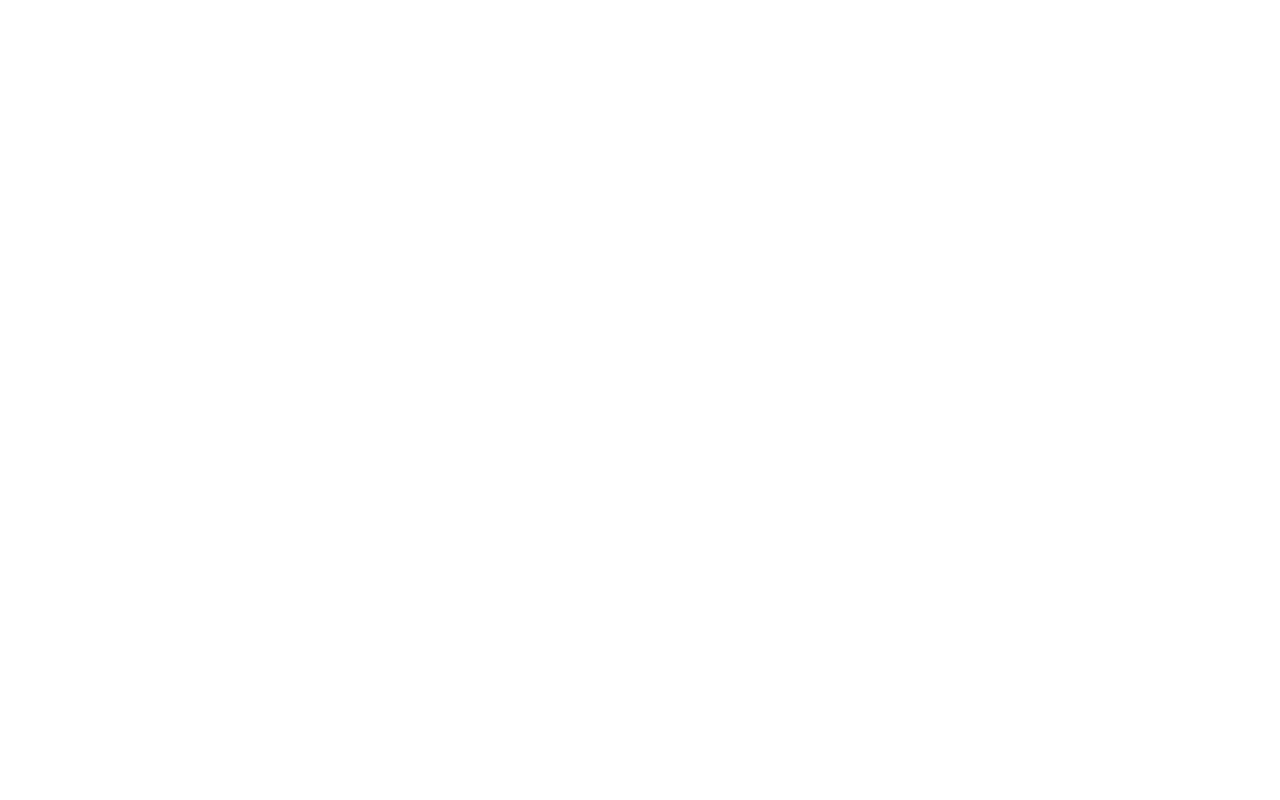
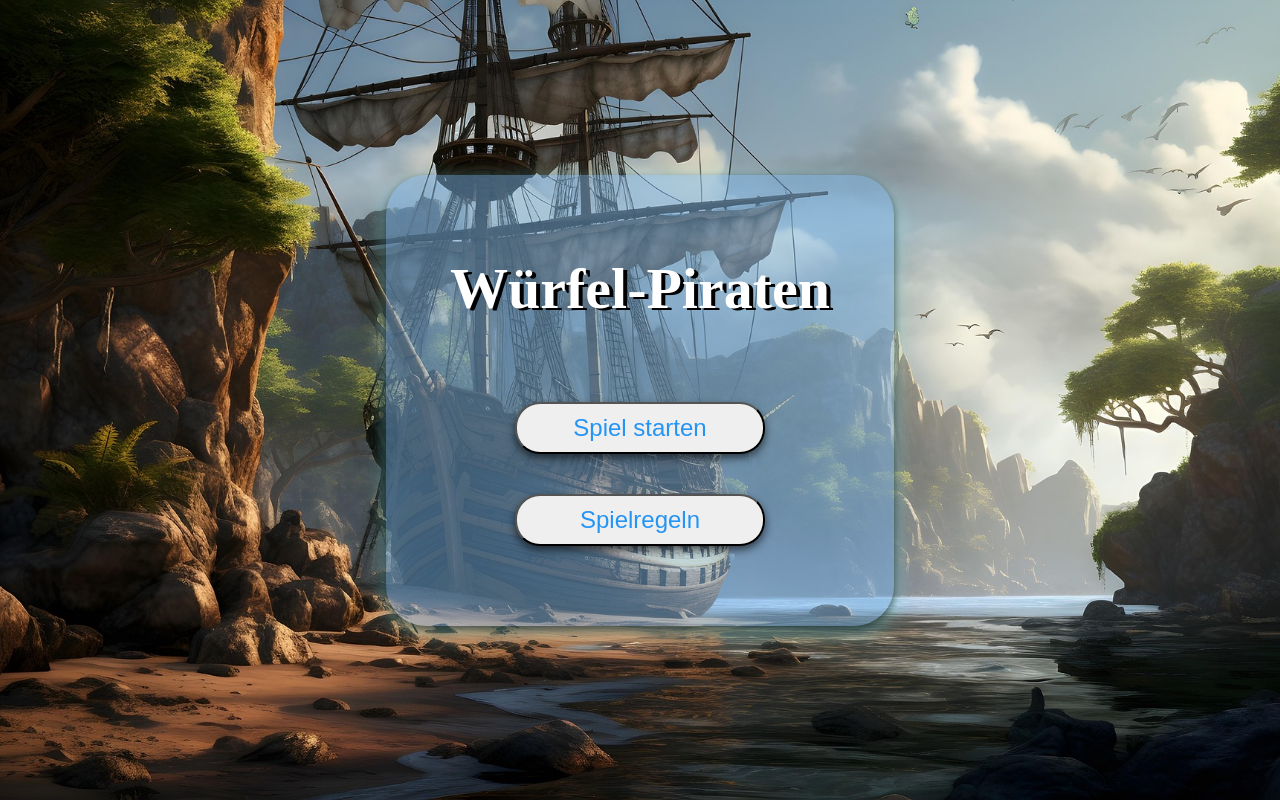
Before and after one commit to PatLiCoding/dice-pirate, a plain HTML site: page index.html in a window 1280 px wide. Drawn offline with Linux system fonts and the light colour scheme.

Commit message:
feat: first style by index

```diff
--- a/index.html
+++ b/index.html
@@ -4,6 +4,15 @@
     <meta charset="UTF-8" />
     <meta name="viewport" content="width=device-width, initial-scale=1.0" />
     <title>Dice Pirate</title>
+    <link rel="stylesheet" href="style.css" />
   </head>
-  <body></body>
+  <body>
+    <section>
+      <div class="menuContainer">
+        <h1>Würfel-Piraten</h1>
+        <button>Spiel starten</button>
+        <button>Spielregeln</button>
+      </div>
+    </section>
+  </body>
 </html>
--- a/style.css
+++ b/style.css
@@ -0,0 +1,57 @@
+* {
+  box-sizing: border-box;
+  padding: 0;
+  margin: 0;
+}
+
+body {
+  background-image: url("assets/img/start-background.jpg");
+  background-position: center;
+  background-repeat: no-repeat;
+  background-size: cover;
+  height: 100vh;
+}
+
+section {
+  display: flex;
+  align-items: center;
+  justify-content: center;
+  height: 100%;
+}
+
+.menuContainer {
+  /* width: 500px;
+  height: 500px; */
+  background-color: #7fbcf179;
+  box-shadow:
+    0 4px 8px 0 rgba(0, 0, 0, 0.6),
+    0 6px 20px 0 rgba(142, 243, 245, 0.6);
+  border-radius: 40px;
+  display: flex;
+  align-items: center;
+  flex-direction: column;
+  gap: 40px;
+  padding: 80px 64px;
+}
+
+h1 {
+  color: white;
+  text-shadow: 4px 2px black;
+  padding-bottom: 40px;
+  font-size: 58px;
+}
+
+button {
+  height: 52px;
+  width: 250px;
+  border-radius: 25px;
+  font-size: 24px;
+  box-shadow: 0 4px 8px 0 rgba(0, 0, 0, 0.6);
+  color: #2494f5;
+}
+
+button:hover {
+  cursor: pointer;
+  background-color: #2494f5;
+  color: white;
+}
```
